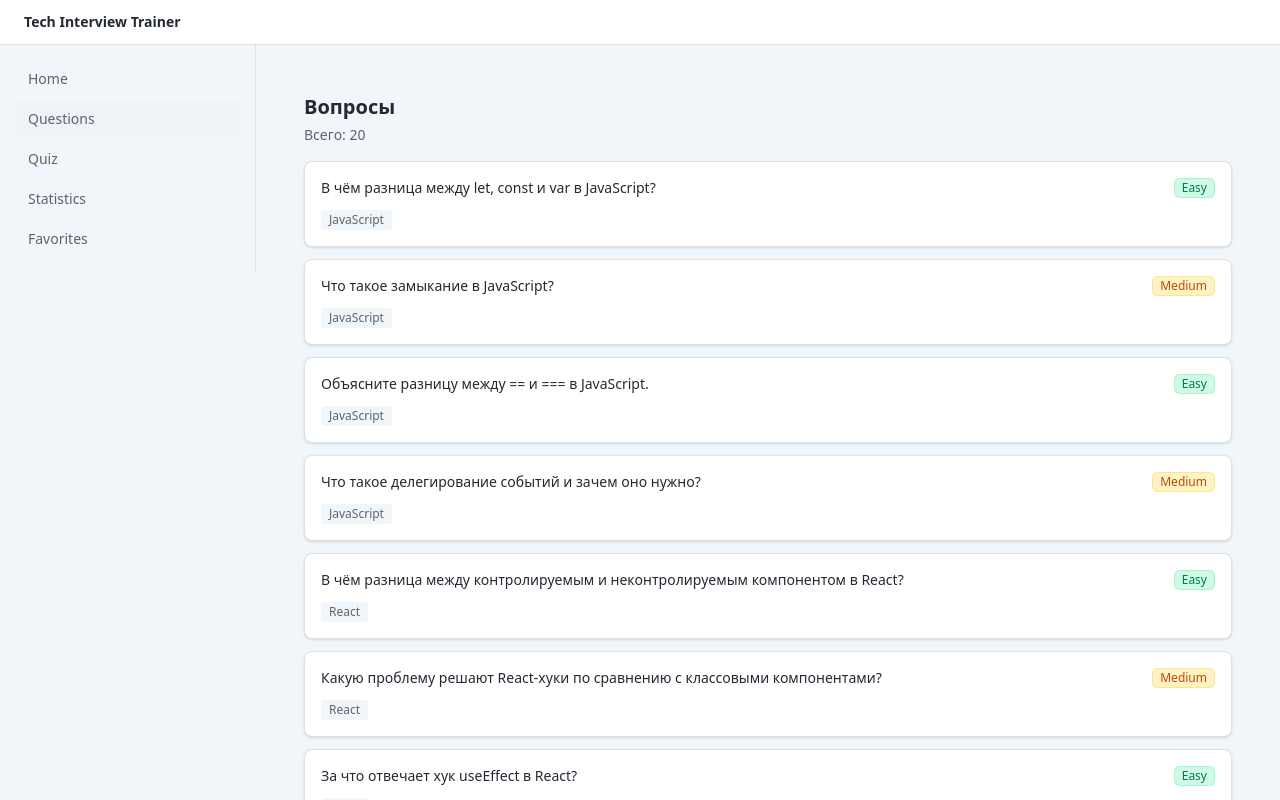
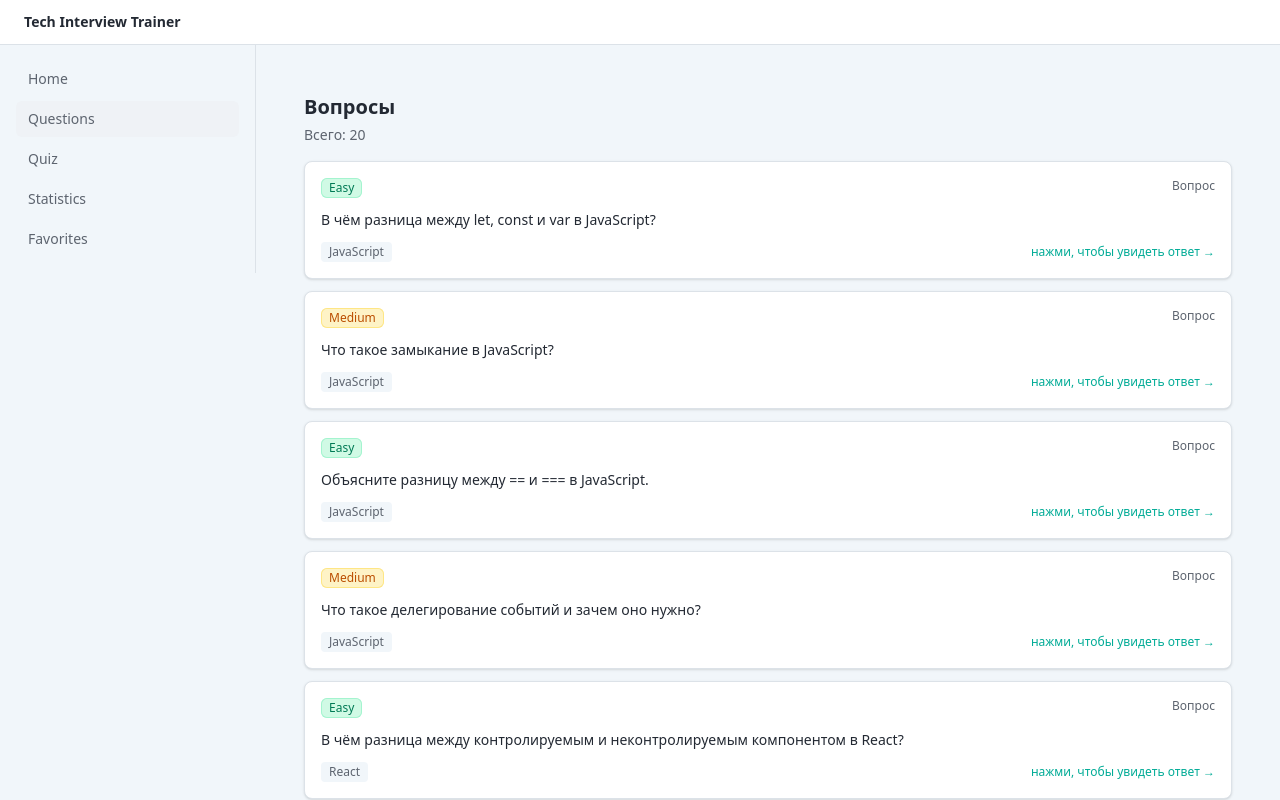
Before and after one commit to bukt0r/Final-Project-Tandem, a React (Vite) app in the folder app/: page /questions in a window 1280 px wide. Shown: the top 800 px of the page. Built offline with nearby package versions, Linux system fonts and the light colour scheme.

Commit message:
feat: add flip logic to QuestionCard

```diff
--- a/app/src/ui/QuestionCard.tsx
+++ b/app/src/ui/QuestionCard.tsx
@@ -1,4 +1,5 @@
 import type { FC } from 'react'
+import { useState, useCallback } from 'react'
 import type { Question } from '../entities/question/model/types'
 import { DifficultyBadge } from './DifficultyBadge'
 
@@ -7,20 +8,43 @@ export interface QuestionCardProps {
 }
 
 export const QuestionCard: FC<QuestionCardProps> = ({ question }) => {
+  const [isFlipped, setIsFlipped] = useState(false)
+
+  const handleFlip = useCallback((): void => {
+    setIsFlipped((prev) => !prev)
+  }, [])
+
   return (
     <article
-      className="rounded-lg border border-app-border bg-app-surface p-4 shadow-sm transition hover:shadow-md"
+      className="cursor-pointer rounded-lg border border-app-border bg-app-surface p-4 shadow-sm transition hover:shadow-md"
       aria-labelledby={`question-title-${question.id}`}
+      onClick={handleFlip}
+      role="button"
+      tabIndex={0}
+      onKeyDown={(e) => {
+        if (e.key === 'Enter' || e.key === ' ') {
+          e.preventDefault()
+          handleFlip()
+        }
+      }}
     >
       <div className="flex items-start justify-between gap-3">
-        <h2 id={`question-title-${question.id}`} className="text-sm font-medium text-app-text">
-          {question.question}
-        </h2>
         <DifficultyBadge difficulty={question.difficulty} className="shrink-0" />
+        <span className="text-xs text-app-text-muted">
+          {isFlipped ? 'Ответ' : 'Вопрос'}
+        </span>
       </div>
-      <div className="mt-2">
+
+      <div className="mt-3 text-sm text-app-text">
+        {isFlipped ? question.answer : question.question}
+      </div>
+
+      <div className="mt-3 flex items-center justify-between">
         <span className="inline-block rounded bg-app-bg px-2 py-0.5 text-xs text-app-text-muted">
           {question.category}
+        </span>
+        <span className="text-xs text-app-accent">
+          {isFlipped ? '← нажми, чтобы вернуться' : 'нажми, чтобы увидеть ответ →'}
         </span>
       </div>
     </article>
```
